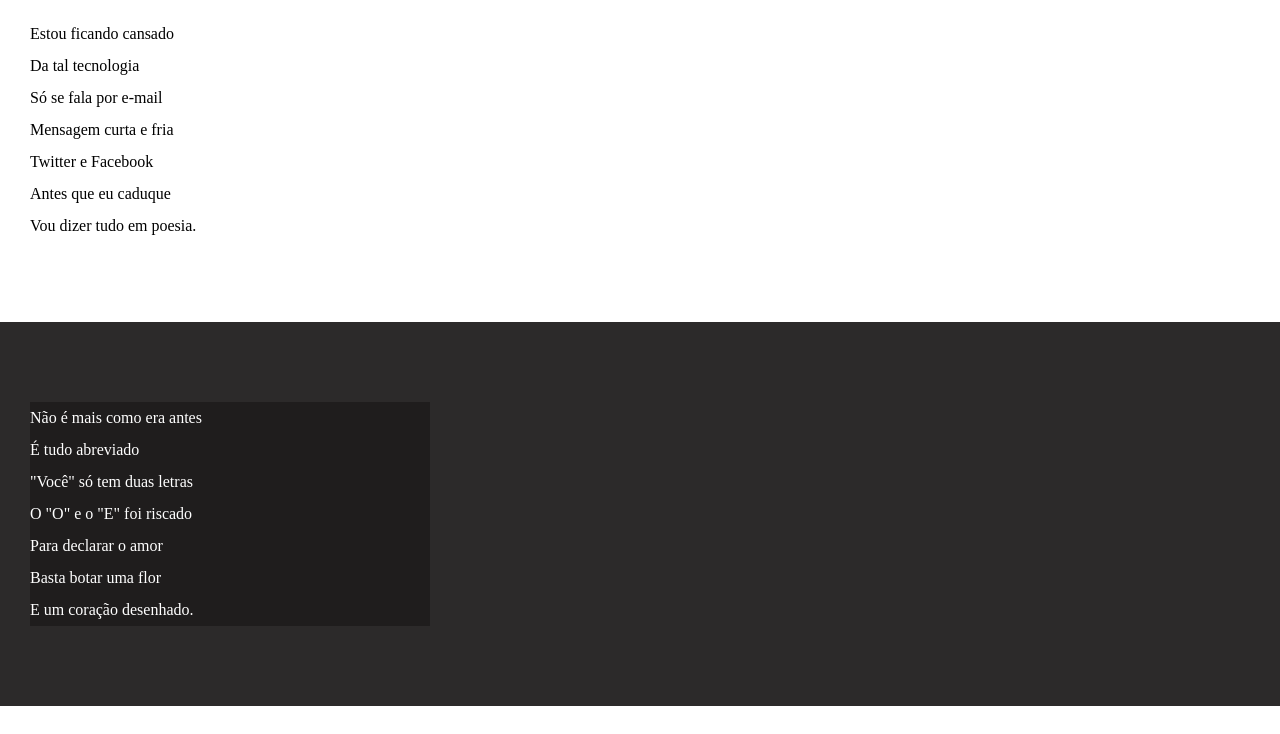
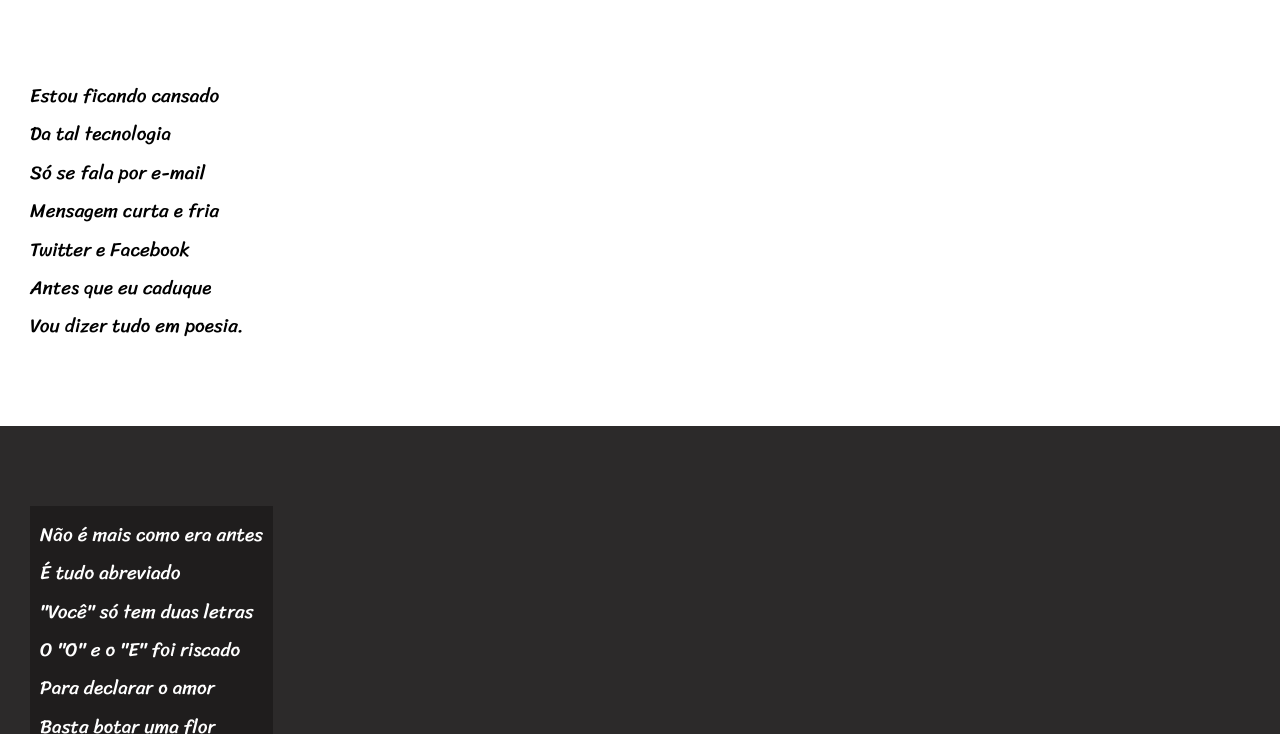
Before and after one commit to lucasgenerau/projeto-cordel, a plain HTML site: page index.html in a window 1280 px wide. Shown: the part 249-983 px from the top of the page. Drawn offline with Linux system fonts and the light colour scheme.

Commit message:
atualizei estilos

```diff
--- a/estilos/style.css
+++ b/estilos/style.css
@@ -1,4 +1,14 @@
 @charset "UTF-8";
+
+@import url('https://fonts.googleapis.com/css2?family=Passion+One&display=swap');
+
+@import url('https://fonts.googleapis.com/css2?family=Sriracha&display=swap');
+
+:root{
+ --font1: Verdana, Geneva, Tahoma, sans-serif;
+ --font2: "Passion One", sans-serif;
+ --font3: "Sriracha", sans-serif;
+}
 
 *{
  margin: 0px;
@@ -8,6 +18,7 @@
 html, body{
  min-height: 100vh;
  background-color: darkgray;
+ font-family: var(--font1);
 }
 
 header{
@@ -20,6 +31,8 @@ header > h1{
  font-size: 60px;
  padding-top: 50px;
  font-variant: small-caps;
+ font-family: var(--font2);
+ font-size: 9vw;
 }
 
 header > p{
@@ -41,11 +54,14 @@ section{
  padding-bottom: 10vh;
  padding-left: 30px;
  line-height: 2em;
+ font-family: var(--font3);
+ font-size: 1.5vw;
 }
 
 section.imagem > p{
  background-color: rgba(0, 0, 0, 0.306);
- width: 400px;
+ display: inline-block;
+ padding: 10px;
 }
 
 section.normal{
```
